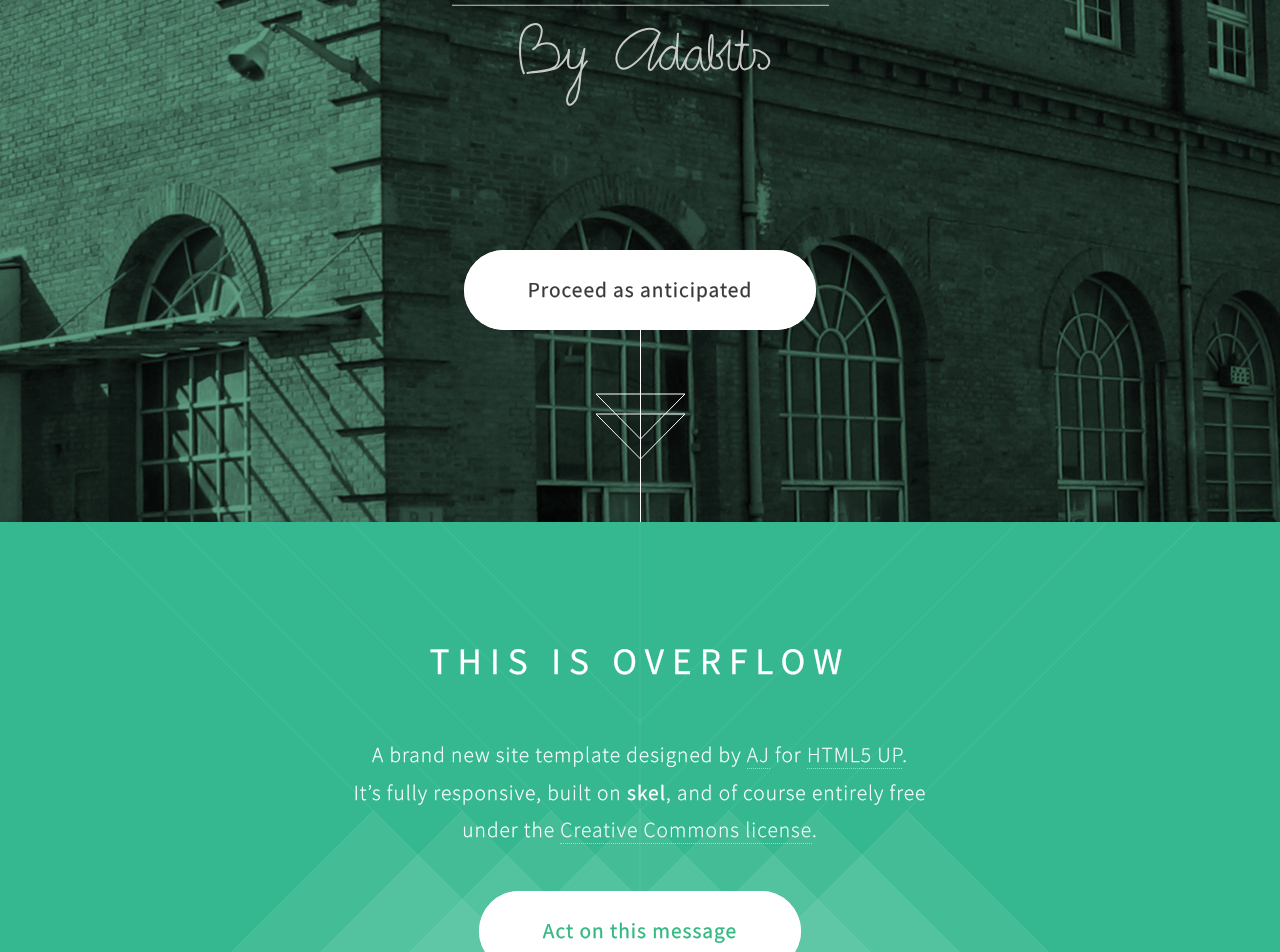
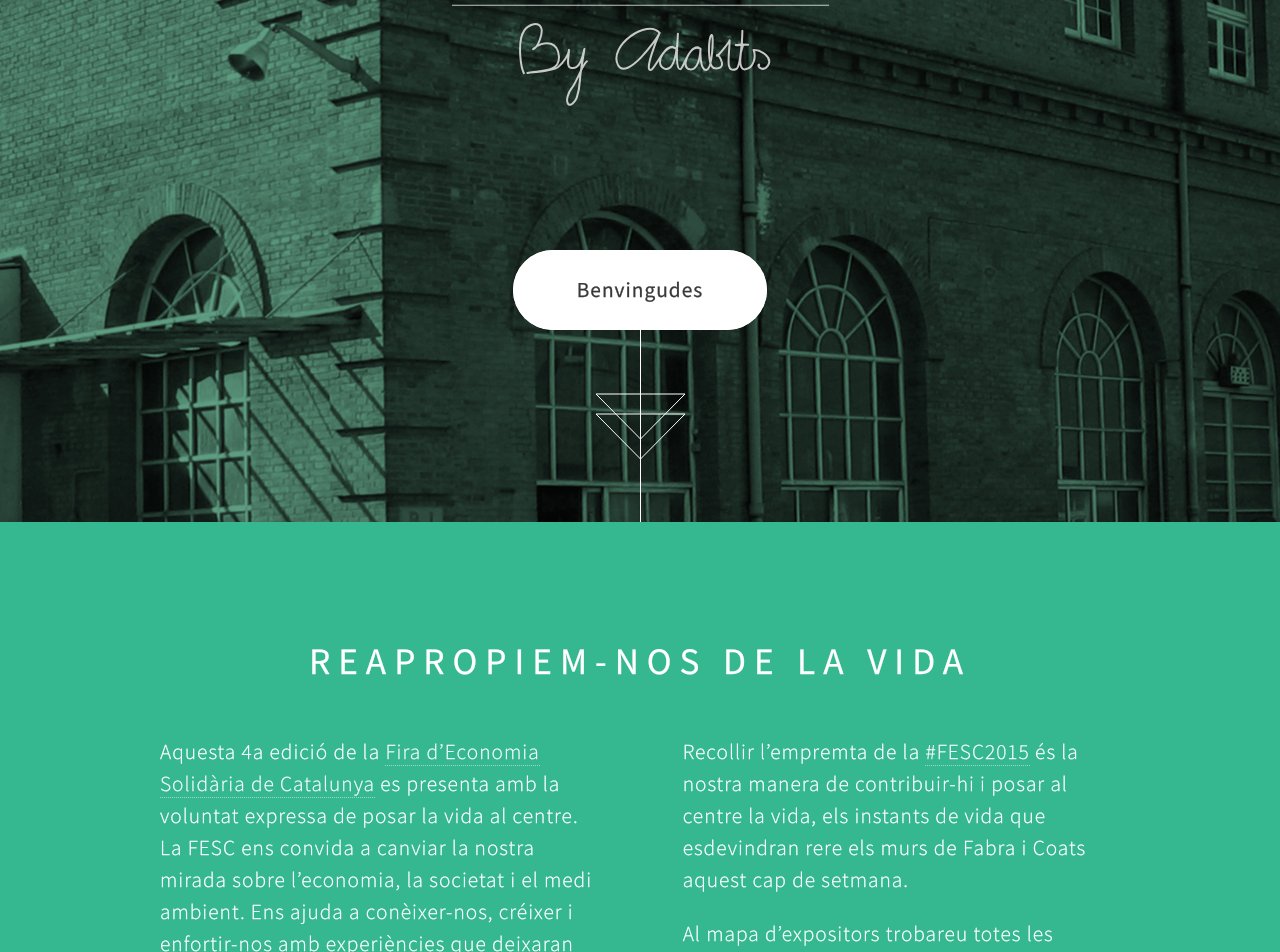
Before and after one commit to adab1ts/fesc2015, a Jekyll site: the page built from index.html, in a window 1280 px wide. Shown: the part 400-1352 px from the top of the page. Built offline with Jekyll 4.4.1, drawn with Linux system fonts in a browser that asks for light colours; some of the changed text lies outside the part shown.

Commit message:
Intro and Guestbook

```diff
--- a/assets/css/main.css
+++ b/assets/css/main.css
@@ -1793,6 +1793,7 @@
 		.box.style1 {
 			background: #fff;
 			padding: 3em;
+			line-height: 1.3em;
 		}
 
 			.box.style1 .image {
@@ -1900,6 +1901,46 @@
 			.box.style3 header {
 				text-align: center;
 			}
+
+/* Box Alt */
+
+	.box-alt {
+		margin-top: 0;
+		margin-bottom: 2em;
+	}
+
+		.box-alt.intro {
+			text-align: left;
+			line-height: 1.5em;
+			height: auto !important;
+		}
+
+		.box-alt .inner {
+			display: inline-block;
+			float: left;
+			margin: 0 0 2em;
+			padding: 0 2em;
+			width: 50%;
+		}
+
+			.box-alt .inner:first-child {
+				padding-left: 0;
+			}
+			.box-alt .inner:last-child {
+				padding-right: 0;
+			}
+
+			.box-alt .inner p {
+				margin-bottom: 1em !important;
+			}
+			.box-alt .inner p:last-child {
+				margin-bottom: 0 !important;
+			}
+
+		.box-alt.map iframe {
+			height: 520px;
+			width: 100%;
+		}
 
 /* Icons */
 
@@ -1922,6 +1963,13 @@
 		.icon > .label {
 			display: none;
 		}
+
+/* Utils */
+
+	.datetime {
+		font-size: .75em;
+		letter-spacing: .2em;
+	}
 
 /* Header */
 
@@ -2422,7 +2470,6 @@
 
 				.box.style1 {
 					padding: 0;
-					text-align: center;
 				}
 
 					.box.style1 .image {
@@ -2455,6 +2502,23 @@
 
 				.box.style3 {
 					padding: 2em 1.25em 2em 1.25em;
+				}
+
+		/* Box Alt */
+
+				.box-alt.intro {
+					height: auto !important;
+				}
+
+				.box-alt .inner {
+					display: block;
+					float: none;
+					padding: 0;
+					width: 100%;
+				}
+
+				.box-alt.map iframe {
+					height: 300px;
 				}
 
 		/* Header */
--- a/index.html
+++ b/index.html
@@ -8,46 +8,47 @@
 			{% include hero.html %}
 		</header>
 		<footer>
-			<a href="#banner" class="button style2 scrolly-middle">Proceed as anticipated</a>
+			<a href="#banner" class="button style2 scrolly">Benvingudes</a>
 		</footer>
 	</section>
 
 <!-- Banner -->
 	<section id="banner">
 		<header>
-			<h2>This is Overflow</h2>
+			<h2>Reapropiem-nos de la vida</h2>
 		</header>
-		<p>A brand new site template designed by <a href="http://n33.co">AJ</a> for <a href="http://html5up.net">HTML5 UP</a>.<br />
-		It’s fully responsive, built on <strong>skel</strong>, and of course entirely free<br />
-		under the <a href="http://html5up.net/license">Creative Commons license</a>.</p>
+		<article class="container box-alt intro">
+			<div class="inner">
+				<p>Aquesta 4a edició de la <a href="http://www.firaesc.org/" target="_blank">Fira d’Economia Solidària de Catalunya</a> es presenta amb la voluntat expressa de posar la vida al centre. La FESC ens convida a canviar la nostra mirada sobre l’economia, la societat i el medi ambient. Ens ajuda a conèixer-nos, créixer i enfortir-nos amb experiències que deixaran petjada en nosaltres.</p>
+				<p>Amb aquesta web volem conservar l’energia i l’esperit de les persones i organitzacions que durant aquest dos dies compartim espai, converses i coneixements. Us convidem a participar i construir-la entre totes al llarg d’aquestes jornades, aportant les vostres reflexions i comentaris a mode de llibre de visita.</p>
+			</div><!--
+			--><div class="inner">
+				<p>Recollir l’empremta de la <a href="https://twitter.com/hashtag/FESC2015" target="_blank">#FESC2015</a> és la nostra manera de contribuir-hi i posar al centre la vida, els instants de vida que esdevindran rere els murs de Fabra i Coats aquest cap de setmana.</p>
+				<p>Al mapa d’expositors trobareu totes les organitzacions que participen en aquesta edició, amb enllaços a les seves webs, organitzades en colors per eixos temàtics i ubicades geogràficament.</p>
+				<p>A la part inferior les persones sou les protagonistes. Deixeu el vostre missatge i feu crèixer la web. Només heu de visitar l’stand d’Adab1ts a la secció Serveis i escriure les vostres aportacions, que veureu publicades en temps real.</p>
+			</div>
+		</article>
+		<div class="container box-alt map">
+			<iframe src="https://klaudiadevel.cartodb.com/viz/ffeb2ada-7021-11e5-8d66-0ecfd53eb7d3/embed_map"></iframe>
+		</div>
 		<footer>
-			<a href="#first" class="button style2 scrolly">Act on this message</a>
+			<a href="#postcard_1" class="button style2 scrolly">Participa!</a>
 		</footer>
 	</section>
 
-<!-- Feature 1 -->
-	<article id="first" class="container box style1 right">
-		<a href="#" class="image fit"><img src="images/pic01.jpg" alt="" /></a>
+<!-- Guestbook -->
+	{% for postcard in site.posts %}
+	<article id="postcard_{{ forloop.index }}" class="container box style1 {% cycle 'right', 'left' %}">
+		<a href="#postcard_{% if forloop.last %}1{% else %}{{ forloop.index | plus: 1 }}{% endif %}" class="image fit scrolly"><img src="{{ postcard.image_path }}" alt="{{ postcard.author }}" /></a>
 		<div class="inner">
 			<header>
-				<h2>Lorem ipsum<br />
-				dolor sit amet</h2>
+				<h2>{{ postcard.author }}</h2>
+				<span class="datetime">{{ postcard.date | date: "%d/%m/%Y %R" }}</span>
 			</header>
-			<p>Tortor faucibus ullamcorper nec tempus purus sed penatibus. Lacinia pellentesque eleifend vitae est elit tristique velit tempus etiam.</p>
+			<p>{{ postcard.content }}</p>
 		</div>
 	</article>
-
-<!-- Feature 2 -->
-	<article class="container box style1 left">
-		<a href="#" class="image fit"><img src="images/pic02.jpg" alt="" /></a>
-		<div class="inner">
-			<header>
-				<h2>Mollis posuere<br />
-				lectus lacus</h2>
-			</header>
-			<p>Rhoncus mattis egestas sed fusce sodales rutrum et etiam ullamcorper. Etiam egestas scelerisque ac duis magna lorem ipsum dolor.</p>
-		</div>
-	</article>
+	{% endfor %}
 
 <!-- Portfolio -->
 	<article class="container box style2">
```
Also changed, not shown: _posts/2015-10-21-adab1ts.md (added, +6 -0 lines), images/bg-alt.jpg (deleted), images/bg.jpg (deleted), 1 other file.
